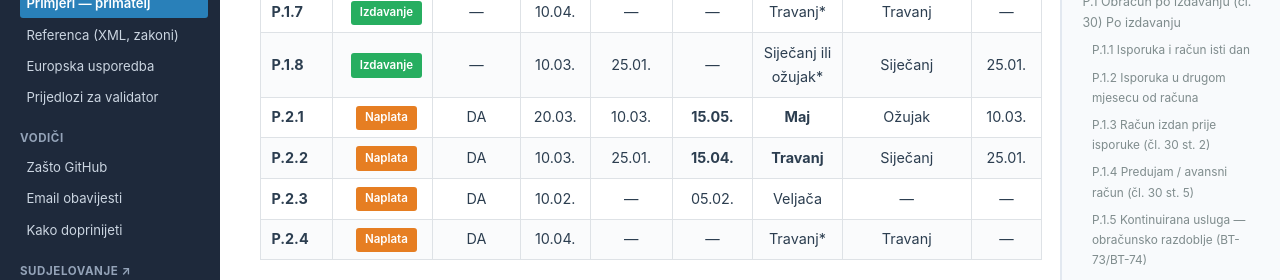
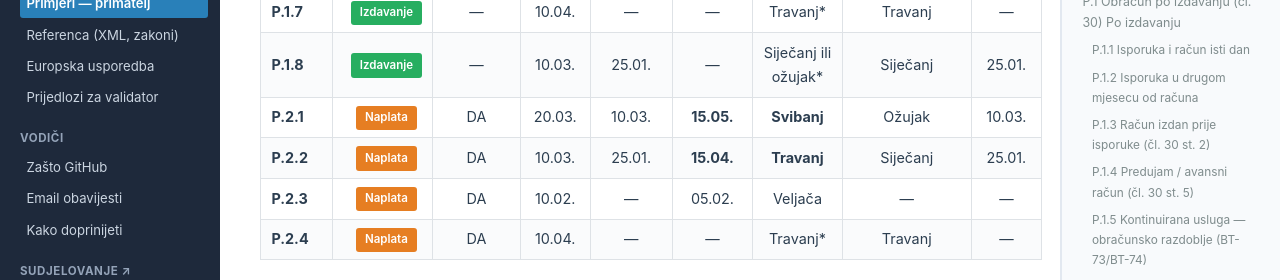
Before and after one commit to dageci/eracun-fiskalizacija-datumi, a Jekyll site: the page built from docs/primjeri-primatelj.md, in a window 1280 px wide and 900 px high, scrolled down 18938 px. Shown: the part 152-432 px from the top of the window. Built offline with Jekyll 4.4.1, drawn with Linux system fonts in a browser that asks for light colours.

Commit message:
Maj → Svibanj (hrvatski naziv mjeseca)

```diff
--- a/docs/primjeri-primatelj.md
+++ b/docs/primjeri-primatelj.md
@@ -544,7 +544,7 @@ Izvor: <a href="https://www.vatupdate.com/2026/03/14/ecj-c-167-26-ecj-cjeu-will-
 | **P.1.6** | <span class="badge-izdavanje">Izdavanje</span> | — | 10.03. | 25.01. | — | Siječanj* | Siječanj | 25.01. |
 | **P.1.7** | <span class="badge-izdavanje">Izdavanje</span> | — | 10.04. | — | — | Travanj* | Travanj | — |
 | **P.1.8** | <span class="badge-izdavanje">Izdavanje</span> | — | 10.03. | 25.01. | — | Siječanj ili ožujak* | Siječanj | 25.01. |
-| **P.2.1** | <span class="badge-naplata">Naplata</span> | DA | 20.03. | 10.03. | **15.05.** | **Maj** | Ožujak | 10.03. |
+| **P.2.1** | <span class="badge-naplata">Naplata</span> | DA | 20.03. | 10.03. | **15.05.** | **Svibanj** | Ožujak | 10.03. |
 | **P.2.2** | <span class="badge-naplata">Naplata</span> | DA | 10.03. | 25.01. | **15.04.** | **Travanj** | Siječanj | 25.01. |
 | **P.2.3** | <span class="badge-naplata">Naplata</span> | DA | 10.02. | — | 05.02. | Veljača | — | — |
 | **P.2.4** | <span class="badge-naplata">Naplata</span> | DA | 10.04. | — | — | Travanj* | Travanj | — |
```
